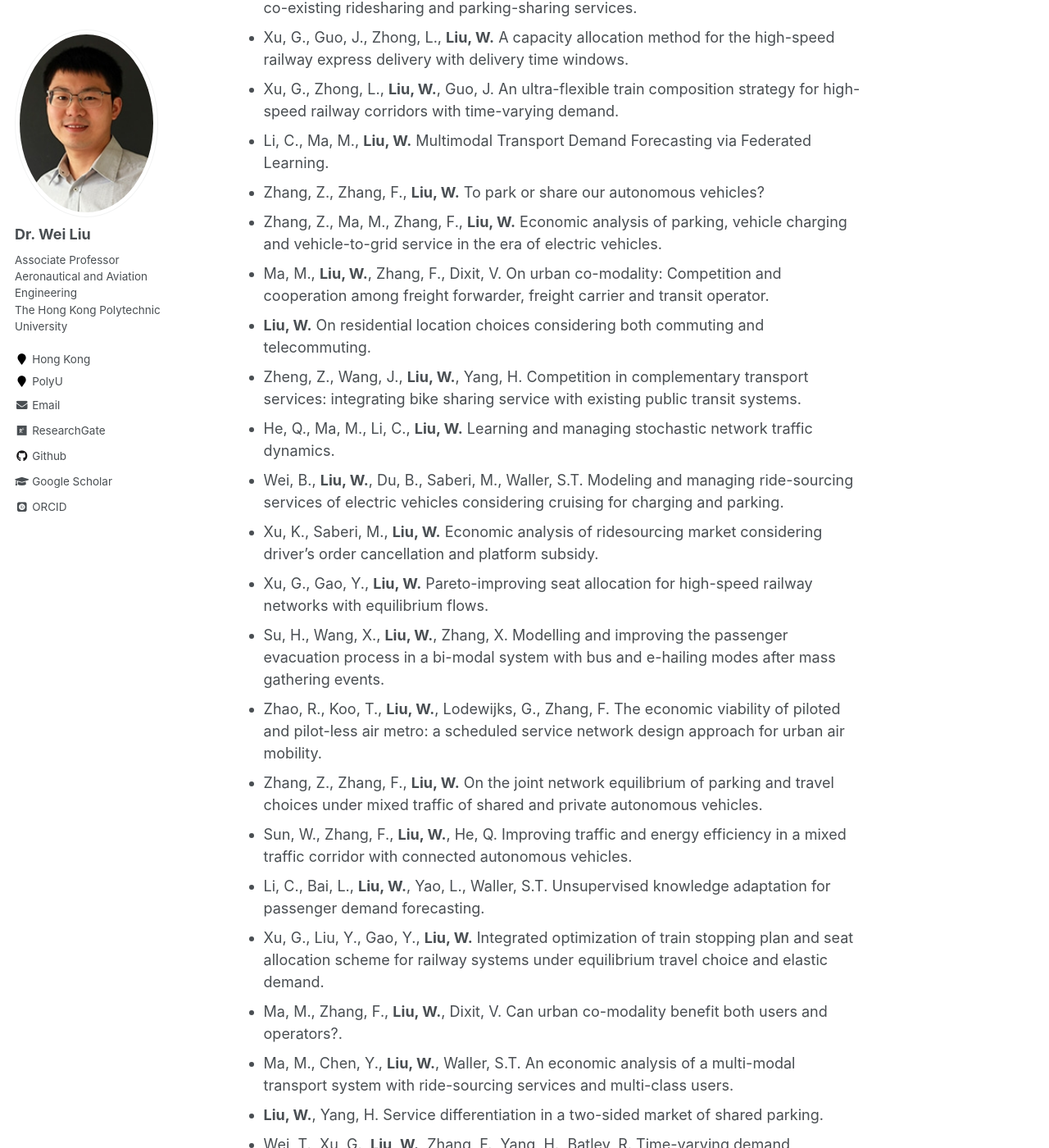
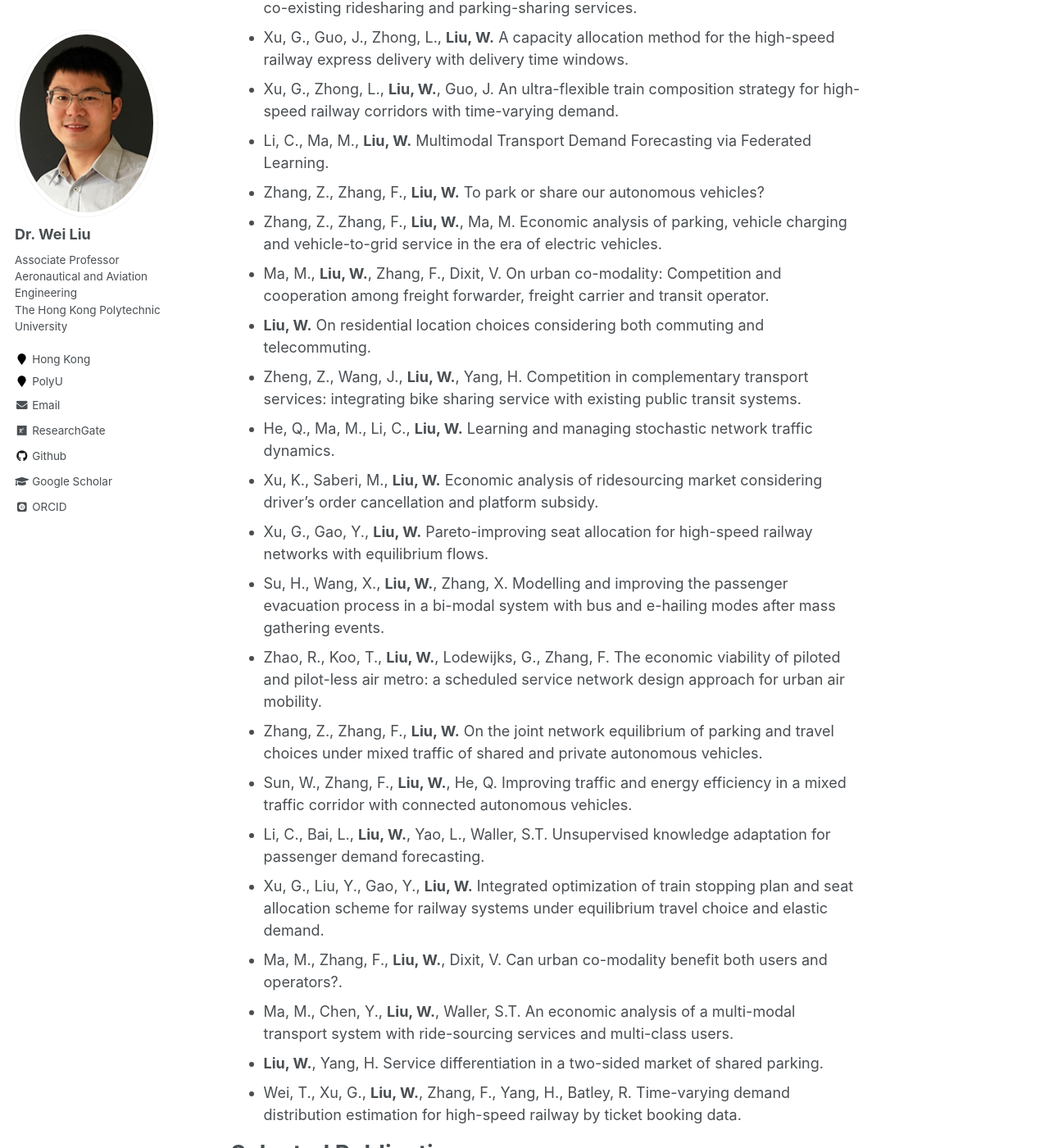
Before and after one commit to weiliu2016/weiliu2016.github.io, a Jekyll site: the page built from _pages/about.md, in a window 1280 px wide and 1400 px high, scrolled down 2501 px. Shown: the whole window at 82% size. Built offline with Jekyll 4.4.1, drawn with Linux system fonts in a browser that asks for light colours; some web fonts are replaced; some of the changed text lies outside the part shown.

Commit message:
Update about.md

```diff
--- a/_pages/about.md
+++ b/_pages/about.md
@@ -64,12 +64,11 @@ Selected Working Papers
 - Xu, G., Zhong, L., **Liu, W.**, Guo, J. An ultra-flexible train composition strategy for high-speed railway corridors with time-varying demand.
 - Li, C., Ma, M., **Liu, W.** Multimodal Transport Demand Forecasting via Federated Learning.
 - Zhang, Z., Zhang, F., **Liu, W.** To park or share our autonomous vehicles?
-- Zhang, Z., Ma, M., Zhang, F., **Liu, W.** Economic analysis of parking, vehicle charging and vehicle-to-grid service in the era of electric vehicles.
+- Zhang, Z., Zhang, F., **Liu, W.**, Ma, M. Economic analysis of parking, vehicle charging and vehicle-to-grid service in the era of electric vehicles.
 - Ma, M., **Liu, W.**, Zhang, F., Dixit, V. On urban co-modality: Competition and cooperation among freight forwarder, freight carrier and transit operator.
 - **Liu, W.** On residential location choices considering both commuting and telecommuting.
 - Zheng, Z., Wang, J., **Liu, W.**, Yang, H. Competition in complementary transport services: integrating bike sharing service with existing public transit systems.
 - He, Q., Ma, M., Li, C., **Liu, W.** Learning and managing stochastic network traffic dynamics.
-- Wei, B., **Liu, W.**, Du, B., Saberi, M., Waller, S.T. Modeling and managing ride-sourcing services of electric vehicles considering cruising for charging and parking.
 - Xu, K., Saberi, M., **Liu, W.** Economic analysis of ridesourcing market considering driver's order cancellation and platform subsidy.
 - Xu, G., Gao, Y., **Liu, W.** Pareto-improving seat allocation for high-speed railway networks with equilibrium flows.
 - Su, H., Wang, X., **Liu, W.**, Zhang, X. Modelling and improving the passenger evacuation process in a bi-modal system with bus and e-hailing modes after mass gathering events.
```
Also changed, not shown: other parts of _pages/about.md (+2 -2 lines).
